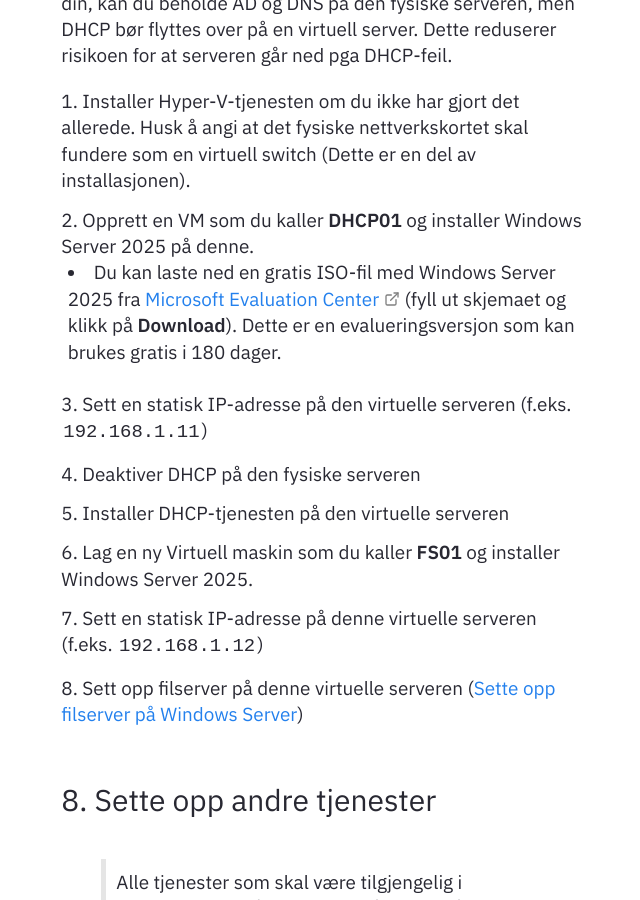
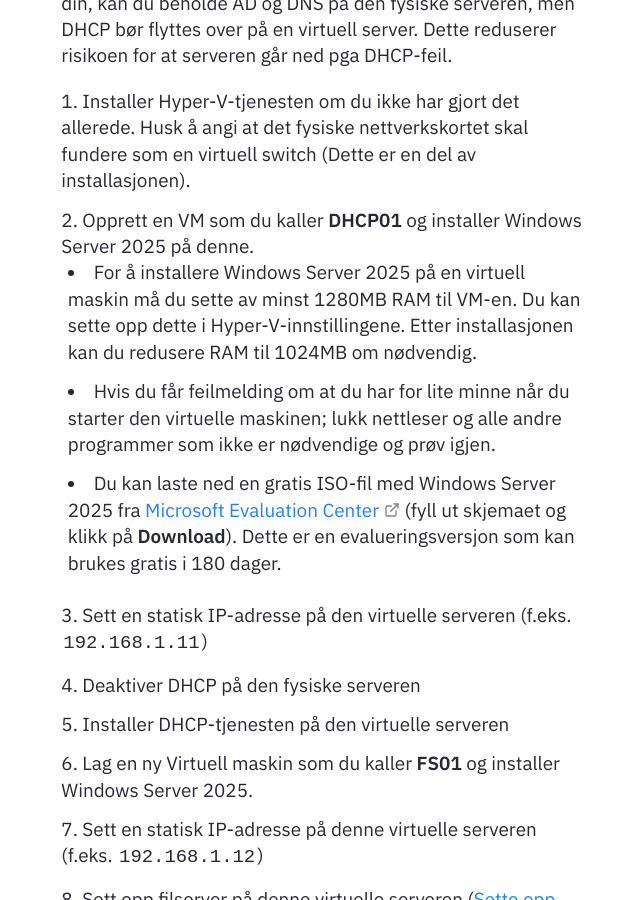
Before and after one commit to Cha-IM/cha-im.github.io, a Jekyll site: the page built from _notes/Public/Teknologiforståelse/Nettverkslab/Fullstendig nettverksoppsett med Windows Server (sjekkliste).md, in a window 1280 px wide and 900 px high, scrolled down 4601 px. Shown: the whole window, without its empty margins (317-957 px from the left). Built offline with Jekyll 4.4.1, drawn with Linux system fonts in a browser that asks for light colours.

Commit message:
TRFK-811339 2025-11-7:11:15:2

```diff
--- a/_notes/Public/Teknologiforståelse/Nettverkslab/Fullstendig nettverksoppsett med Windows Server (sjekkliste).md
+++ b/_notes/Public/Teknologiforståelse/Nettverkslab/Fullstendig nettverksoppsett med Windows Server (sjekkliste).md
@@ -88,6 +88,8 @@ Om du har satt opp AD, DNS og DHCP på den fysiske serveren din, kan du beholde
 
 1. Installer Hyper-V-tjenesten om du ikke har gjort det allerede. Husk å angi at det fysiske nettverkskortet skal fundere som en virtuell switch (Dette er en del av installasjonen).
 2. Opprett en VM som du kaller **DHCP01** og installer Windows Server 2025 på denne.
+	- For å installere Windows Server 2025 på en virtuell maskin må du sette av minst 1280MB RAM til VM-en. Du kan sette opp dette i Hyper-V-innstillingene. Etter installasjonen kan du redusere RAM til 1024MB om nødvendig.
+	- Hvis du får feilmelding om at du har for lite minne når du starter den virtuelle maskinen; lukk nettleser og alle andre programmer som ikke er nødvendige og prøv igjen.
 	- Du kan laste ned en gratis ISO-fil med Windows Server 2025 fra [Microsoft Evaluation Center](https://info.microsoft.com/ww-landing-evaluate-windows-server-2025.html?lcid=en-us&culture=en-us&country=us) (fyll ut skjemaet og klikk på **Download**). Dette er en evalueringsversjon som kan brukes gratis i 180 dager.
 3. Sett en statisk IP-adresse på den virtuelle serveren (f.eks. `192.168.1.11`)
 4. Deaktiver DHCP på den fysiske serveren
```
Also changed, not shown: .obsidian/workspace.json.
